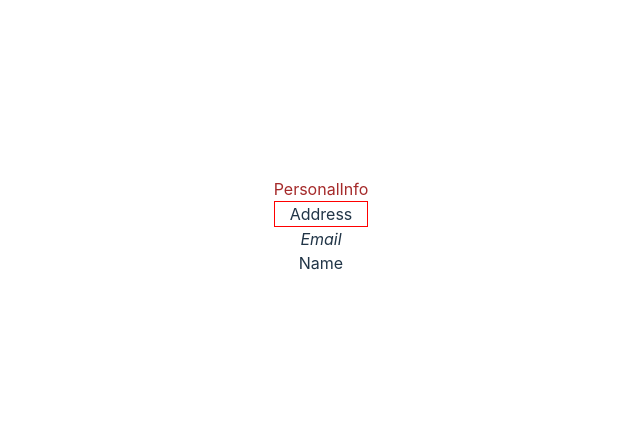
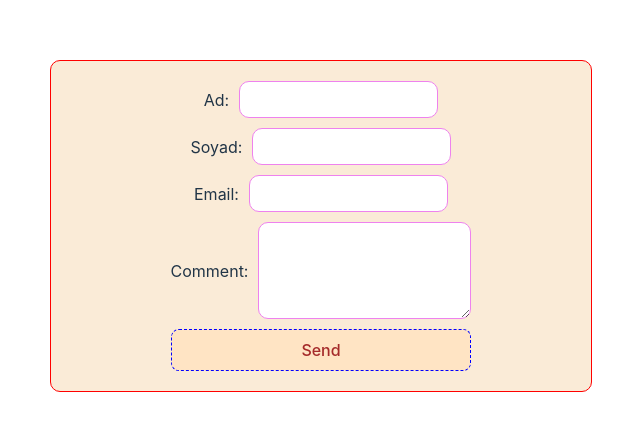
Before and after one commit to Sahira234/Feedback-Form, a React (Vite) app: page / in a window 1280 px wide. Shown: the part 174-604 px from the top of the page, without its empty margins (319-959 px from the left). Built offline with nearby package versions, Linux system fonts and the light colour scheme.

Commit message:
assigment:Forms Feedback Form

```diff
--- a/src/App.jsx
+++ b/src/App.jsx
@@ -1,14 +1,15 @@
 import { useState } from 'react'
 
 import './App.css'
+import Form from './components/Form'
 import Profile from "./components/Profile"
 
 function App() {
-  const [count, setCount] = useState(0)
 
   return (
     <div className="App">
-<Profile/>
+{/* <Profile/> */}
+<Form/>
 
     </div>
   )
--- /dev/null
+++ b/src/assets/styles/Form.module.css
@@ -0,0 +1,29 @@
+.form{
+    width: 500px;
+    border: 1px solid red;
+    background-color: antiquewhite;
+    border-radius: 10px;
+    display: flex;
+    flex-direction: column;
+    padding: 20px;
+    align-items: center;
+}
+.labelText{
+    margin-bottom: 10px;
+    display: flex;
+    align-items: center;
+}
+.labelInput{
+    padding: 10px;
+    border-radius: 10px;
+    border: 1px solid violet;
+    outline: none;
+    margin-left: 10px;
+}
+.btn{
+    padding: 10px;
+    background-color: bisque;
+    color: brown;
+    border: 1px dashed blue;
+    width: 60%;
+}
--- /dev/null
+++ b/src/components/Form.jsx
@@ -0,0 +1,44 @@
+import React, { useState } from 'react';
+import styles from "../assets/styles/Form.module.css"
+
+const Form = () => {
+    const [state, setState] = useState({
+        name: "",
+        email: "",
+        surname: "",
+        comment: ""
+    })
+    const handleSubmit = (e) => {
+        e.preventDefault();
+        if (state.name.length > 2 && state.surname.length > 3 && state.comment.length > 3) {
+            console.log('Muveffeqiyyetle gonderildi')
+            console.log(`${state.name} ${state.surname} ${state.email} ${state.comment}`)
+        }
+        else alert("Adin uzunlugu 2-den soyadin uzunlugu 3-den commentin uzunlugu 3-den kicik olmamalidir")
+        setState({ ...state, name: "", surname: "", email: "", comment: "" })
+        console.log(state)
+    }
+    return (
+        <form className={styles.form} onSubmit={(e) => { handleSubmit(e) }}>
+            <label className={styles.labelText}>
+                Ad:
+                <input type="text" className={styles.labelInput} value={state.name} onChange={(e) => { setState({ ...state, name: e.target.value }) }} />
+            </label>
+            <label className={styles.labelText}>
+                Soyad:
+                <input type="text" className={styles.labelInput} value={state.surname} onChange={(e) => { setState({ ...state, surname: e.target.value }) }} />
+            </label>
+            <label className={styles.labelText}>
+                Email:
+                <input type="email" className={styles.labelInput} value={state.email} onChange={(e) => { setState({ ...state, email: e.target.value }) }} />
+            </label>
+            <label className={styles.labelText}>
+                Сomment:
+                <textarea className={styles.labelInput} rows="5" cols="22" value={state.comment} onChange={(e) => { setState({ ...state, comment: e.target.value }) }}></textarea>
+            </label>
+            <button type='submit' className={styles.btn}>Send</button>
+        </form>
+    )
+}
+
+export default Form
```
